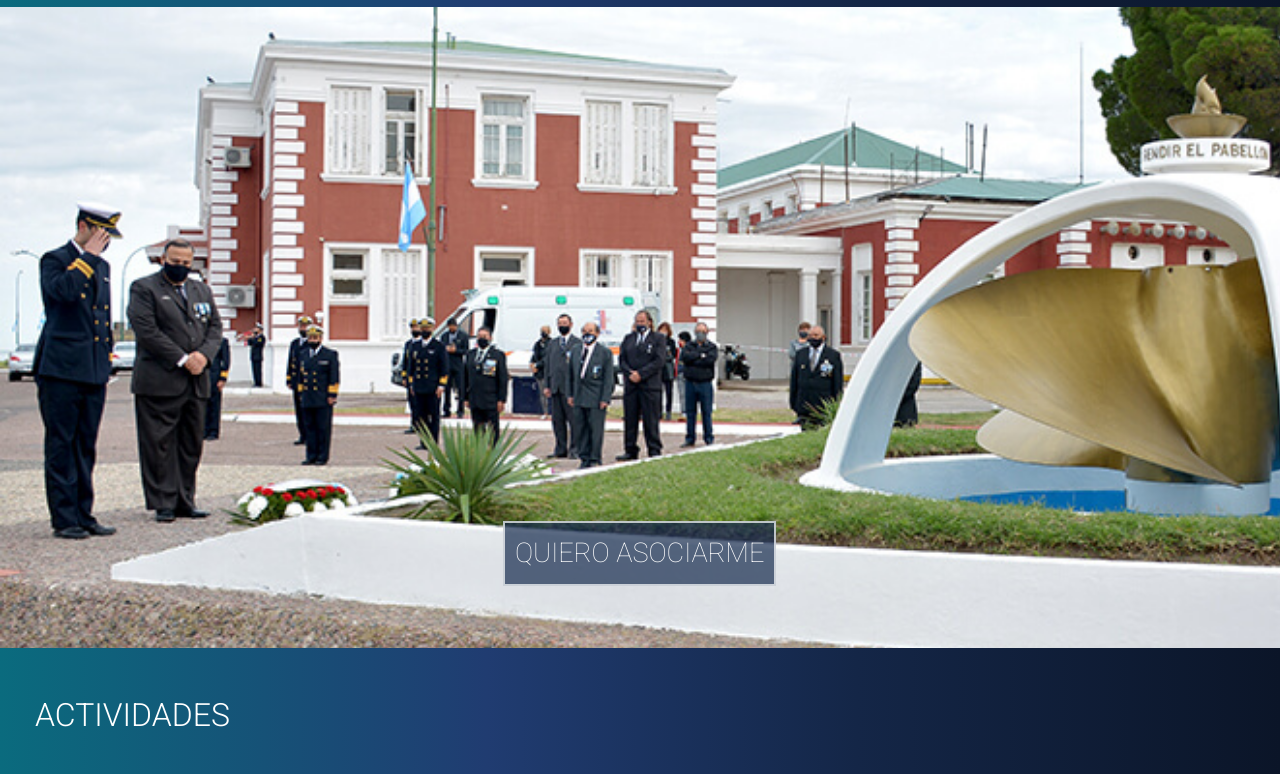
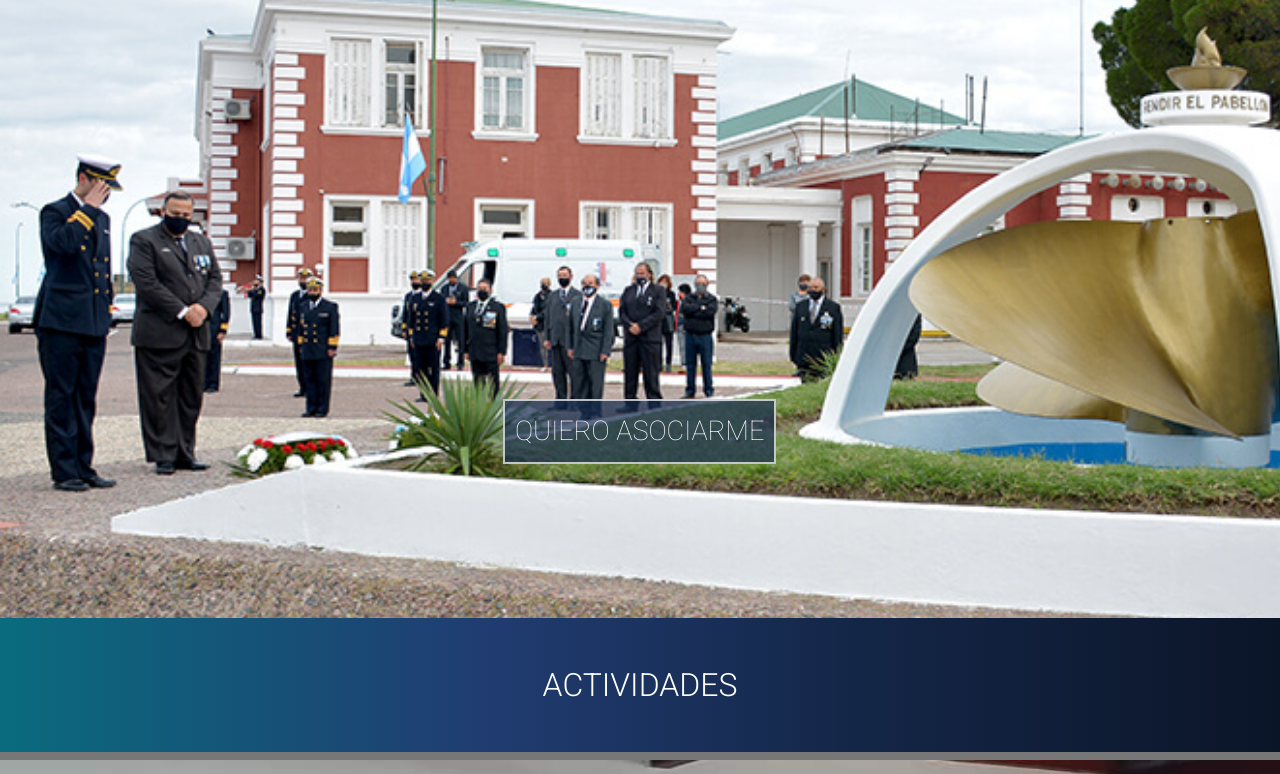
Before and after one commit to gabrielp92/repoAsociacionCRUBE, a plain HTML site: page index.html in a window 1280 px wide. Shown: the part 150-924 px from the top of the page. Drawn offline with nearby package versions, Linux system fonts and the light colour scheme.

Commit message:
mas cambios en responsive

```diff
--- a/css/parciales/_carousel.scss
+++ b/css/parciales/_carousel.scss
@@ -1,6 +1,7 @@
 @import "variables";
 @import "mapas";
 @import "mixins";
+@import "responsive-mixins";
 
 .bd-placeholder-img {
     font-size: 1.125rem;
@@ -25,7 +26,8 @@
     @include fuente-sw(2rem,300);
     font-family: $font-main;
     color: map-get($colores , colorTexto);
-    padding-left: 35px;
+    padding-left: 0px;
+    text-align: center;
     margin-bottom: 3rem;
 }
 
@@ -37,12 +39,20 @@
         .carousel-item {
             height: 50rem;
             max-width: 100vw;
+            @include min-lg-max-xxl{
+                height: 45rem;
+                max-width: 100vw;
+            }
             img{
                 position: absolute;
                 top: 0;
                 left: 0;
+                height: 50rem;
                 width: 100%;
-                height: 50rem;
+                @include min-lg-max-xxl{
+                    height: 45rem;
+                    width: 100%;
+                }
             }
             .actividades__articulo__img{
                 align-self: map-get($propiedades-flex, centro);
--- a/css/parciales/_estructura.scss
+++ b/css/parciales/_estructura.scss
@@ -34,3 +34,9 @@ a{
     margin-left: 2rem;
     margin-right: 2rem;
 }
+
+.grid-item-main{
+    @include min-lg-max-xxl{
+        max-width: 100vw;
+    }
+}
--- a/css/parciales/_footer.scss
+++ b/css/parciales/_footer.scss
@@ -1,13 +1,18 @@
 @import "variables";
 @import "mapas";
 @import "mixins";
+@import "responsive-mixins";
 
 .footer{
     display: map-get($propiedades-flex, dFlex);
     flex-direction: map-get($propiedades-flex, fFila);
     justify-content: map-get($propiedades-flex, sBetween);
-    @include padding(4rem,8rem);
+    max-width: 100vw;
     gap: 1.25rem;
+    padding-left: 9rem;
+    padding-right: 9rem;
+    padding-top: 4rem;
+    padding-bottom: 4rem;
     &__contenedor{
         display: map-get($propiedades-flex, dFlex);
         flex-direction: map-get($propiedades-flex, fColumna);
@@ -41,4 +46,11 @@
             }
         }
     }
+    .footer__mapa{
+        @include min-lg-max-xxl{
+            .footer__iframe{
+                width: 100%;
+            }
+        }
+    }
 }
--- a/css/parciales/_header.scss
+++ b/css/parciales/_header.scss
@@ -36,12 +36,23 @@
                 margin-left: .5rem;
                 margin-right: 1.45rem;
             }
+            @include min-lg-max-xxl{
+                max-width: 20%;
+                margin: 0px;
+                margin-left: .5rem;
+                margin-right: 1.45rem;
+            }
         }
         .navbar-nav{
             margin-left: auto;
             margin-right: auto;
             .nav-item{
                 @include min-md-max-lg{
+                    padding-left: .5rem;
+                    padding-right: .5rem;
+                    margin-right: 0px;
+                }
+                @include min-lg-max-xxl{
                     padding-left: .5rem;
                     padding-right: .5rem;
                     margin-right: 0px;
@@ -55,8 +66,11 @@
                         padding-left: 0px;
                         padding-right: 0px;
                     }
+                    @include min-lg-max-xxl{
+                        padding-left: 0px;
+                        padding-right: 0px;
+                    }
                 }
-
                 .header__link{
                     transition: all 0.5s;
                     &:hover {
@@ -75,6 +89,11 @@
                     text-align: center;
                 }
                 @include min-md-max-lg{
+                    @include fuente-sw(1.15rem,500);
+                    margin: 0px 0.25rem;
+                    text-align: center;
+                }
+                @include min-lg-max-xxl{
                     @include fuente-sw(1.15rem,500);
                     margin: 0px 0.25rem;
                     text-align: center;
--- a/css/parciales/_hero.scss
+++ b/css/parciales/_hero.scss
@@ -1,6 +1,7 @@
 @import "variables";
 @import "mapas";
 @import "mixins";
+@import "responsive-mixins";
 
 .hero{
     background-image: url("../assets/img/imgPrincipal.jpg");
@@ -15,27 +16,38 @@
     text-align: map-get($propiedades-flex, centro);
     margin-bottom: 3rem;
     background-position-y: 4.9rem;
+    @include min-lg-max-xxl{
+        background-position-y: 3.8rem;
+    }
     &__titulo{
         margin-top: 4.9rem;
         background-color: map-get($colores, colorPrincipalTransp);
         color: inherit;
         padding-top: 15px;
         padding-bottom: 15px;
-        margin-bottom: 65.5vh;
+        margin-bottom: 60vh;
         margin-left: auto;
         margin-right: auto;
         @include fuente-sw(2rem,inherit);
+        @include min-lg-max-xxl{
+            margin-bottom: 50vh;
+            margin-top: 3rem;
+            padding-top: 2rem;
+        }
     }
     &__boton{
+        @include fuente-sw(1.7rem,inherit);
         border-style:solid;
         border-color: map-get($colores, colorBtnHeroBorde);
         border-width: 2px;
         background-color: map-get($colores, colorPrincipalTransp);
         color: inherit;
         font-family: inherit;
-        @include fuente-sw(1.7rem,inherit);
         padding: 10px;
         transition: all 0.5s;
+        @include min-lg-max-xxl{
+            margin-top: 1rem;
+        }
         &:hover{
             background-color: map-get($colores , colorBtnHeroHover);
             cursor: pointer;
--- a/css/parciales/_responsive-mixins.scss
+++ b/css/parciales/_responsive-mixins.scss
@@ -27,3 +27,9 @@
         @content;
     }
 }
+
+@mixin min-lg-max-xxl{
+    @media (min-width: 992px) and (max-width: 1365.98px){
+        @content;
+     }
+}
--- a/css/parciales/_responsive.scss
+++ b/css/parciales/_responsive.scss
@@ -614,3 +614,7 @@
         }
     }
 }
+
+@media (min-width: 992px) and (max-width: 1365.98){
+
+}
--- a/css/parciales/_seccionVideo.scss
+++ b/css/parciales/_seccionVideo.scss
@@ -1,6 +1,7 @@
 @import "variables";
 @import "mapas";
 @import "mixins";
+@import "responsive-mixins";
 
 .video{
     display: map-get($propiedades-flex, dFlex);
@@ -8,10 +9,22 @@
     justify-content: map-get($propiedades-flex, sBetween);
     margin-left: 2rem;
     margin-right: 2rem;
+    margin-top: 5rem;
     margin-bottom: 4rem;
     gap: 1.25rem;
-    &__youtube{
-        min-width: 60%;
+    @include min-lg-max-xxl{
+        margin-top: 4rem;
+        margin-bottom: 3rem;
+    }
+    .grid-item-video__youtube{
+        line-height: 1;
+        align-self: center;
+        .video__youtube{
+            min-width: 60%;
+            @include min-lg-max-xxl{
+                min-width: 50%;
+            }
+        }
     }
     &__descripcion{
         display: map-get($propiedades-flex, dFlex);
```
Also changed, not shown: css/main.css, 1 other file.
